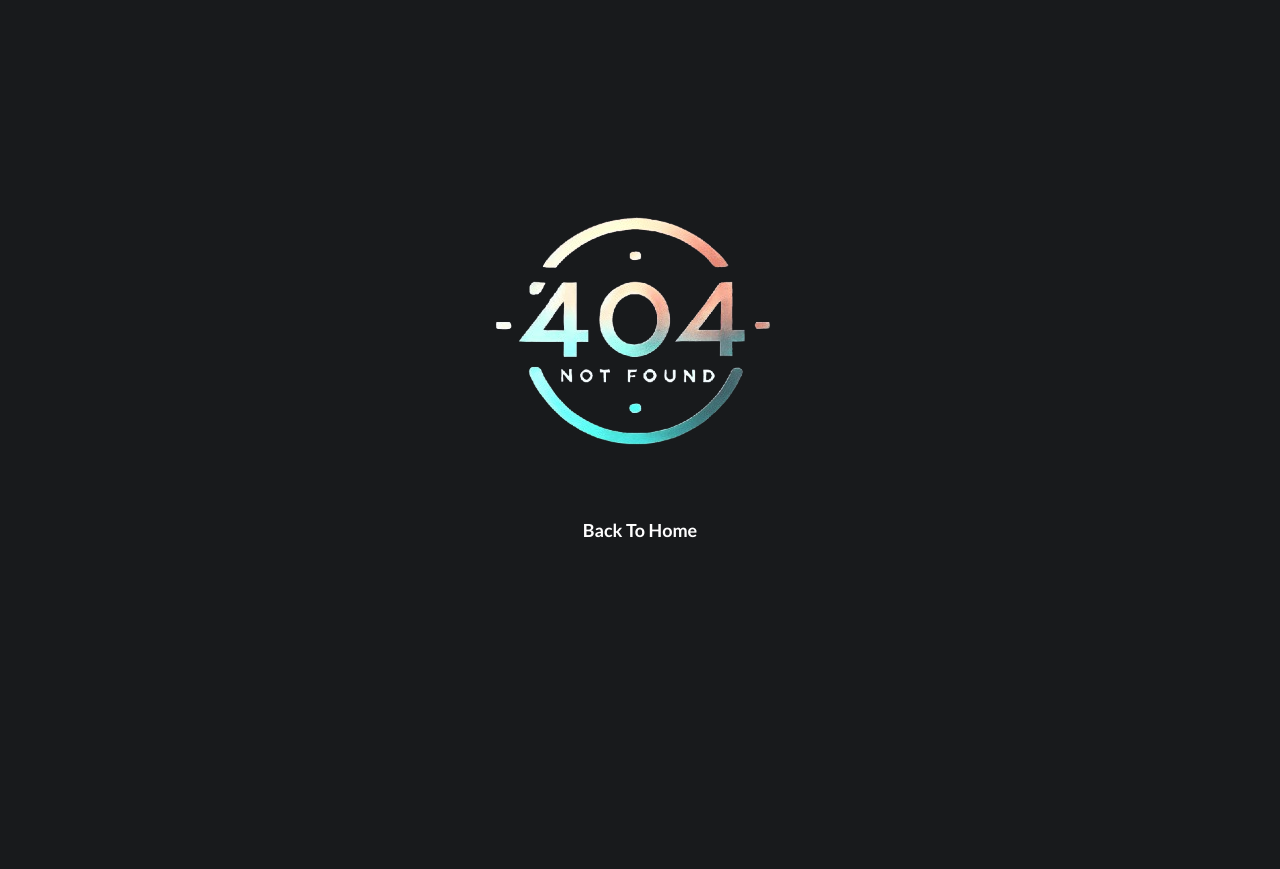
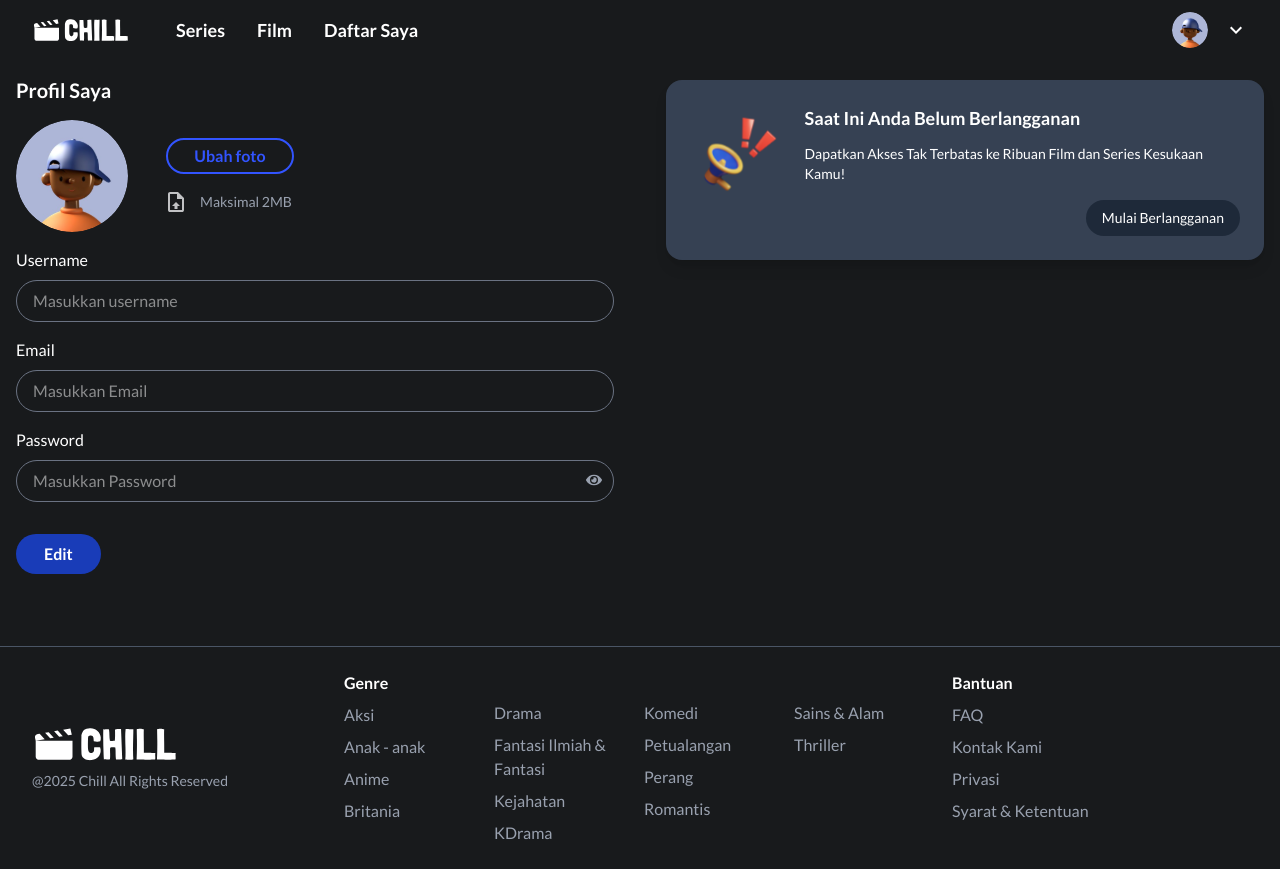
Before and after one commit to Irhamkamil/Chill_React, a React (Vite) app: page /profile in a window 1280 px wide. Before the commit the page ends 800 px from the top, so only its background shows below. Built offline with nearby package versions, Linux system fonts and the light colour scheme.

Commit message:
feat(profile, register): memperbaiki design dan mengubah logic di register

```diff
--- a/src/App.css
+++ b/src/App.css
@@ -9,6 +9,8 @@
   --color-button-2: #2f3334;
   --color-button-3: #0f1e93;
   --color-button-4: #b71f1d;
+
+  --color-outline-1: rgba(50, 84, 255, 1);
 
   --color-text-primary: #ffff;
 
--- a/src/App.jsx
+++ b/src/App.jsx
@@ -7,6 +7,7 @@ import Register from "./components/pages/Register";
 import ProtectedRoute from "./components/elements/ProtectedRoute";
 import NotFound from "./components/elements/NotFound";
 import MyList from "./components/pages/MyList";
+import Profile from "./components/pages/Profile";
 
 function App() {
   return (
@@ -16,6 +17,7 @@ function App() {
         <Route path="/login" element={<Login />} />
         <Route path="/register" element={<Register />} />
         <Route path="/daftar-saya" element={<MyList />} />
+        <Route path="/profile" element={<Profile />} />
 
         <Route
           path="/home"
--- a/src/components/fragments/Navbar/index.jsx
+++ b/src/components/fragments/Navbar/index.jsx
@@ -93,10 +93,13 @@ const Navbar = () => {
             isDropdownOpen ? "visible-dropdown" : "hidden-dropdown"
           }`}
         >
-          <div className="px-4 py-2 flex items-center gap-2 cursor-pointer hover:bg-gray-700">
+          <Link
+            to="/profile"
+            className="px-4 py-2 flex items-center gap-2 cursor-pointer hover:bg-gray-700"
+          >
             <FaUser className="text-blue-500" />
             <span>Profil Saya</span>
-          </div>
+          </Link>
           <div className="px-4 py-2 flex items-center gap-2 cursor-pointer hover:bg-gray-700">
             <FaStar className="text-yellow-500" />
             <span>Ubah Premium</span>
--- a/src/components/pages/Login.jsx
+++ b/src/components/pages/Login.jsx
@@ -1,7 +1,7 @@
 import { useState } from "react";
 import { useNavigate } from "react-router-dom";
 
-import InputField from "../elements/InputForm";
+import InputForm from "../elements/InputForm";
 import AuthForm from "../fragments/AuthForm";
 
 const Login = () => {
@@ -50,7 +50,7 @@ const Login = () => {
         onSubmit={handleSubmit}
         sizeCard={"w-[529px] h-[600px]"}
       >
-        <InputField
+        <InputForm
           label="Username"
           type="text"
           name="username"
@@ -59,7 +59,7 @@ const Login = () => {
           onChange={handleChange}
         />
         <div className="mt-4 w-full">
-          <InputField
+          <InputForm
             label="Kata Sandi"
             type="password"
             name="password"
--- /dev/null
+++ b/src/components/pages/Profile.jsx
@@ -0,0 +1,103 @@
+import InputForm from "../elements/InputForm";
+import Navbar from "../fragments/Navbar";
+import Footer from "../fragments/Footer";
+
+const Profile = () => {
+  return (
+    <>
+      <Navbar />
+
+      <div className="w-full h-full flex flex-col sm:flex-row md:gap-5">
+        <div className="order-1 sm:order-2 w-full px-4 mb-5 mt-20">
+          <div className="bg-gray-700 text-white rounded-2xl p-6 flex gap-4 shadow-lg">
+            <div className="flex items-start gap-2">
+              <img
+                src="/assets/warning.svg"
+                alt="subscribe"
+                className="min-w-20 h-25"
+              />
+            </div>
+            <div className="flex flex-col gap-2">
+              <h2 className="text-lg font-semibold">
+                Saat Ini Anda Belum Berlangganan
+              </h2>
+              <p className="text-sm mt-1">
+                Dapatkan Akses Tak Terbatas ke Ribuan Film dan Series Kesukaan
+                Kamu!
+              </p>
+              <div className="flex justify-end">
+                <button className="bg-gray-800 text-white text-sm font-medium py-2 px-4 mt-2 rounded-full hover:bg-gray-900 transition">
+                  Mulai Berlangganan
+                </button>
+              </div>
+            </div>
+          </div>
+        </div>
+
+        <form
+          className="order-2 sm:order-1 w-full flex flex-col gap-4 px-4 py-2 mb-10 mt-17"
+          // onSubmit={}
+        >
+          <h1 className="text-xl font-bold">Profil Saya</h1>
+
+          <div className="w-full flex gap-10 justify-start">
+            <div>
+              <img
+                src="/assets/user.svg"
+                alt="Profile"
+                className="w-28 h-28 rounded-full object-cover"
+              />
+            </div>
+            <div className="flex flex-col justify-center gap-5">
+              <button className="w-full bg-transparent outline-2 outline-outline-1 text-outline-1 py-1 px-3 rounded-full font-semibold hover:outline-0 hover:bg-blue-600 hover:text-white transition-all">
+                Ubah foto
+              </button>
+              <div className="w-full flex gap-4">
+                <img src="/assets/upload.svg" alt="upload" />
+                <p className="text-sm text-gray-400">Maksimal 2MB</p>
+              </div>
+            </div>
+          </div>
+
+          <InputForm
+            label="Username"
+            type="text"
+            name="username"
+            placeholder="Masukkan username"
+            // value={loginData.username}
+            // onChange={handleChange}
+          />
+          <InputForm
+            label="Email"
+            type="email"
+            name="email"
+            placeholder="Masukkan Email"
+            // value={loginData.username}
+            // onChange={handleChange}
+          />
+          <InputForm
+            label="Password"
+            type="password"
+            name="password"
+            placeholder="Masukkan Password"
+            // value={loginData.username}
+            // onChange={handleChange}
+          />
+          {/* Submit Button */}
+          <div className="mt-4 flex items-center justify-start">
+            <button
+              type="submit"
+              className="w-full md:w-auto bg-blue-800 text-white py-2 px-7 rounded-full font-semibold hover:bg-blue-600 transition-all"
+            >
+              Edit
+            </button>
+          </div>
+        </form>
+      </div>
+
+      <Footer />
+    </>
+  );
+};
+
+export default Profile;
--- a/src/components/pages/Register.jsx
+++ b/src/components/pages/Register.jsx
@@ -7,6 +7,7 @@ import AuthForm from "../fragments/AuthForm";
 const Register = () => {
   const [formData, setFormData] = useState({
     username: "",
+    email: "",
     password: "",
     confirmPassword: ""
   });
@@ -28,6 +29,7 @@ const Register = () => {
     // Simpan ke localStorage
     const userData = {
       username: formData.username,
+      email: formData.email,
       password: formData.password
     };
     localStorage.setItem("user", JSON.stringify(userData));
@@ -49,7 +51,7 @@ const Register = () => {
         redirectBtn="Login"
         redirectLink="/login"
         onSubmit={handleSubmit}
-        sizeCard={"w-[529px] h-[710px]"}
+        sizeCard={"w-[529px] h-[790px]"}
       >
         <InputField
           label="Username"
@@ -59,6 +61,16 @@ const Register = () => {
           value={formData.username}
           onChange={handleChange}
         />
+        <div className="mt-6 w-full">
+          <InputField
+            label="Email"
+            type="email"
+            name="email"
+            placeholder="Masukkan Email"
+            value={formData.email}
+            onChange={handleChange}
+          />
+        </div>
         <div className="mt-6 w-full">
           <InputField
             label="Kata Sandi"
```
Also changed, not shown: public/assets/upload.svg (added), public/assets/warning.svg (added).
